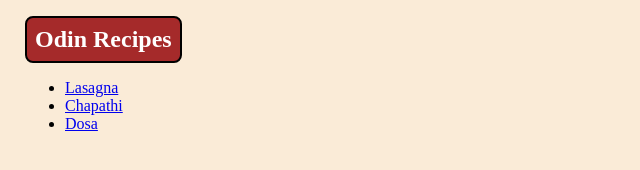
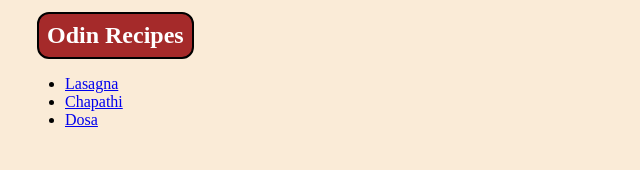
Before and after one commit to ayyomad/odin-recipes, a plain HTML site: page index.html in a window 1280 px wide. Shown: the whole page, without its empty margins (0-640 px from the left). Drawn offline with Linux system fonts and the light colour scheme.

Commit message:
light css

```diff
--- a/styles.css
+++ b/styles.css
@@ -10,8 +10,9 @@ body {
     color:white;
     border:2px solid;
     border-color:black;
-    border-radius: 8px;
+    border-radius: 12px;
     padding: 8px;
+    margin: 12px;
     width:fit-content
 
 }
```
